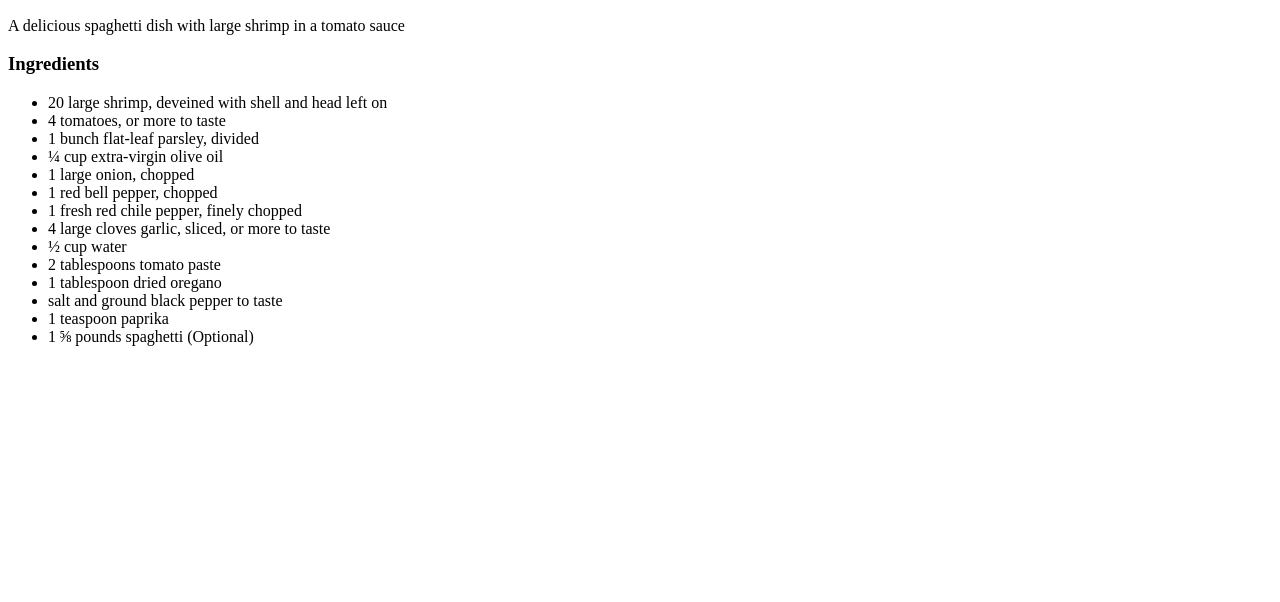
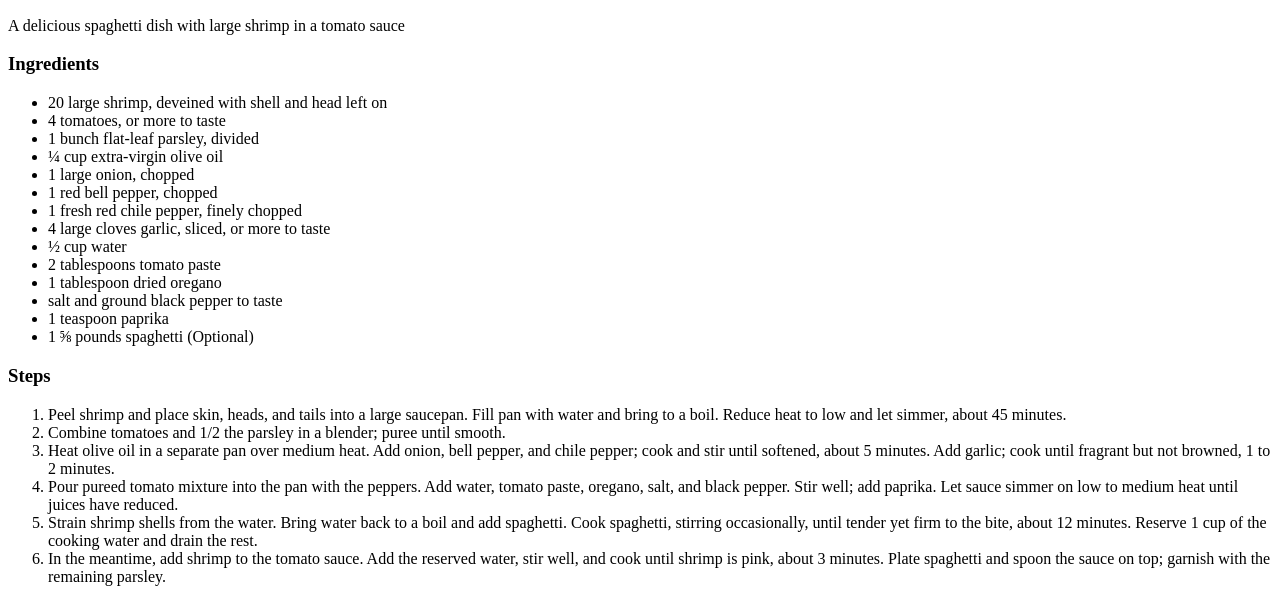
Before and after one commit to Axcess148/odin-recipes, a plain HTML site: page recipes/shrimp-spaghetti.html in a window 1280 px wide. Shown: the part 434-1036 px from the top of the page. Before the commit the page ends 800 px from the top, so only its background shows below. Drawn offline with Linux system fonts and the light colour scheme.

Commit message:
added steps in an ordered list to recipe

```diff
--- a/recipes/shrimp-spaghetti.html
+++ b/recipes/shrimp-spaghetti.html
@@ -28,5 +28,14 @@
           <li>1 teaspoon paprika</li>
           <li>1 ⅝ pounds spaghetti (Optional)</li>
       </ul>
+    <h3>Steps</h3>
+      <ol>
+          <li>Peel shrimp and place skin, heads, and tails into a large saucepan. Fill pan with water and bring to a boil. Reduce heat to low and let simmer, about 45 minutes.</li>
+          <li>Combine tomatoes and 1/2 the parsley in a blender; puree until smooth.</li>
+          <li>Heat olive oil in a separate pan over medium heat. Add onion, bell pepper, and chile pepper; cook and stir until softened, about 5 minutes. Add garlic; cook until fragrant but not browned, 1 to 2 minutes.</li>
+          <li>Pour pureed tomato mixture into the pan with the peppers. Add water, tomato paste, oregano, salt, and black pepper. Stir well; add paprika. Let sauce simmer on low to medium heat until juices have reduced.</li>
+          <li>Strain shrimp shells from the water. Bring water back to a boil and add spaghetti. Cook spaghetti, stirring occasionally, until tender yet firm to the bite, about 12 minutes. Reserve 1 cup of the cooking water and drain the rest.</li>
+          <li>In the meantime, add shrimp to the tomato sauce. Add the reserved water, stir well, and cook until shrimp is pink, about 3 minutes. Plate spaghetti and spoon the sauce on top; garnish with the remaining parsley.</li>
+      </ol>
 </body>
 </html>
```
